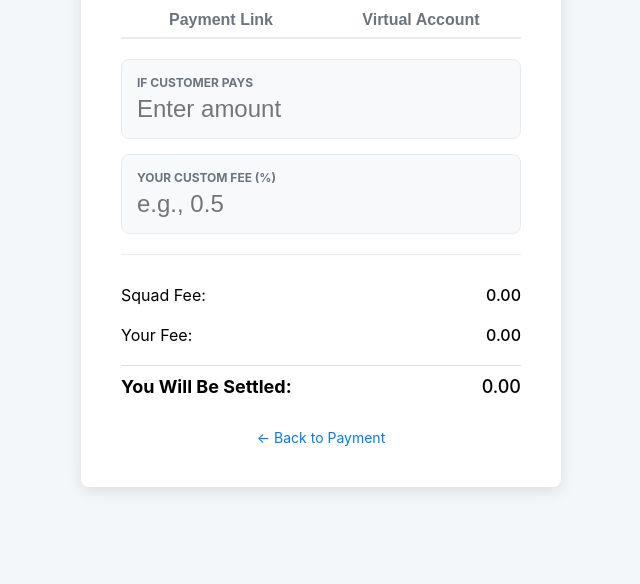
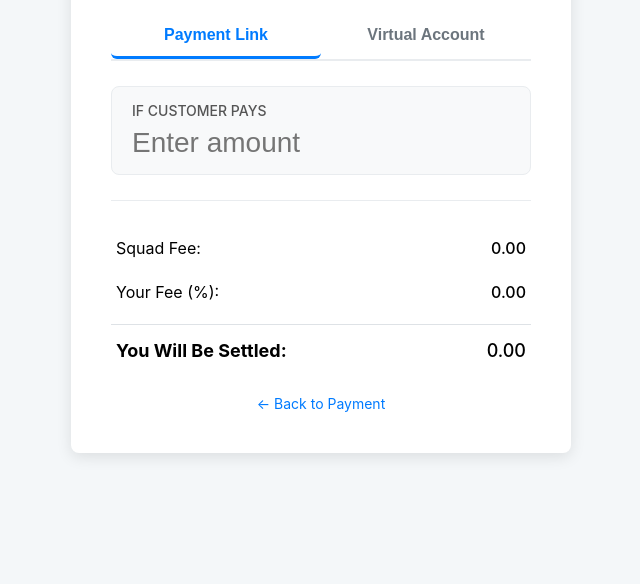
Before and after one commit to alagaddonjuan/q4pay-lotto-app, a website: page calculator.html in a window 1280 px wide. Shown: the part 216-800 px from the top of the page, without its empty margins (319-959 px from the left). Drawn offline with Linux system fonts and the light colour scheme.

Commit message:
feat: Add pricing calculator with sections

```diff
--- a/calculator.html
+++ b/calculator.html
@@ -20,11 +20,6 @@
             <input type="number" id="amount-input" placeholder="Enter amount">
         </div>
 
-        <div class="calculator-box">
-            <label>YOUR CUSTOM FEE (%)</label>
-            <input type="number" id="custom-fee-input" placeholder="e.g., 0.5">
-        </div>
-
         <hr class="separator">
 
         <div class="result-row">
@@ -32,7 +27,7 @@
             <span id="squad-fee-output">0.00</span>
         </div>
         <div class="result-row">
-            <span>Your Fee:</span>
+            <span>Your Fee (<span id="your-fee-percentage"></span>%):</span>
             <span id="custom-fee-output">0.00</span>
         </div>
         <div class="result-row total">
--- a/calculator.js
+++ b/calculator.js
@@ -1,22 +1,23 @@
 // --- Element References ---
 const amountInput = document.getElementById('amount-input');
-const customFeeInput = document.getElementById('custom-fee-input');
 const settlementOutput = document.getElementById('settlement-output');
 const squadFeeOutput = document.getElementById('squad-fee-output');
 const customFeeOutput = document.getElementById('custom-fee-output');
 const tabButtons = document.querySelectorAll('.tab-button');
 
-// --- State and Constants ---
-let activeTab = 'paymentLink';
+// --- Configuration Constants ---
+// **** EDIT YOUR CUSTOM FEE PERCENTAGE HERE ****
+const YOUR_CUSTOM_FEE_PERCENTAGE = 0.5; // Example: 0.5%
+
 const SQUAD_FEES = {
     paymentLink: { percentage: 1.20, cap: 1500 },
     virtualAccount: { percentage: 0.25, cap: 1000 }
 };
+let activeTab = 'paymentLink';
 
 // --- Functions ---
 function calculateCharges() {
     const amount = parseFloat(amountInput.value) || 0;
-    const customFeePercent = parseFloat(customFeeInput.value) || 0;
 
     if (amount <= 0) {
         resetOutputs();
@@ -26,13 +27,12 @@ function calculateCharges() {
     // Calculate Squad Fee based on the active tab
     const feeConfig = SQUAD_FEES[activeTab];
     let squadFee = amount * (feeConfig.percentage / 100);
-    // Apply the fee cap
     if (squadFee > feeConfig.cap) {
         squadFee = feeConfig.cap;
     }
 
-    // Calculate your custom fee
-    const customFee = amount * (customFeePercent / 100);
+    // Calculate your custom fee using the constant
+    const customFee = amount * (YOUR_CUSTOM_FEE_PERCENTAGE / 100);
 
     // Calculate final settlement
     const totalFees = squadFee + customFee;
@@ -46,11 +46,10 @@ function calculateCharges() {
 
 function switchTab(tabName) {
     activeTab = tabName;
-    // Update active class on buttons
     tabButtons.forEach(button => {
-        button.classList.toggle('active', button.textContent.toLowerCase().includes(tabName.toLowerCase()));
+        const buttonIdentifier = button.getAttribute('onclick').includes('paymentLink') ? 'paymentLink' : 'virtualAccount';
+        button.classList.toggle('active', buttonIdentifier === tabName);
     });
-    // Recalculate fees when tab switches
     calculateCharges();
 }
 
@@ -62,7 +61,6 @@ function resetOutputs() {
 
 // --- Event Listeners ---
 amountInput.addEventListener('input', calculateCharges);
-customFeeInput.addEventListener('input', calculateCharges);
 
 // Initialize the view for the default active tab
 window.onload = () => switchTab('paymentLink');
--- a/style.css
+++ b/style.css
@@ -1,3 +1,5 @@
+/* ===== GENERAL STYLES (Used on all pages) ===== */
+
 body {
     font-family: -apple-system, BlinkMacSystemFont, "Segoe UI", Roboto, Helvetica, Arial, sans-serif;
     background-color: #f4f7f9;
@@ -6,6 +8,8 @@ body {
     align-items: center;
     height: 100vh;
     margin: 0;
+    padding: 20px;
+    box-sizing: border-box;
 }
 
 .payment-container {
@@ -14,24 +18,34 @@ body {
     border-radius: 8px;
     box-shadow: 0 4px 15px rgba(0, 0, 0, 0.1);
     width: 100%;
-    max-width: 400px;
+    max-width: 420px;
 }
 
 h2 {
     text-align: center;
     color: #333;
+    margin-top: 0;
     margin-bottom: 30px;
+}
+
+p {
+    text-align: center;
+    color: #6c757d;
+    margin-top: -15px;
+    margin-bottom: 25px;
 }
 
 .input-group {
     margin-bottom: 20px;
 }
 
-label {
+.input-group label,
+.calculator-box label {
     display: block;
     margin-bottom: 8px;
     color: #555;
     font-weight: 500;
+    font-size: 14px;
 }
 
 input {
@@ -39,7 +53,7 @@ input {
     padding: 12px;
     border: 1px solid #ccc;
     border-radius: 6px;
-    box-sizing: border-box; /* Important */
+    box-sizing: border-box;
     font-size: 16px;
 }
 
@@ -69,9 +83,9 @@ button:hover {
     display: block;
     margin-left: auto;
     margin-right: auto;
-    margin-bottom: 30px; /* Adds space below the logo */
-    width: 150px; /* Adjust the width as needed */
-    height: auto; /* Maintains the aspect ratio */
+    margin-bottom: 30px;
+    width: 150px;
+    height: auto;
 }
 
 .link-container {
@@ -89,78 +103,61 @@ button:hover {
     text-decoration: underline;
 }
 
-/* Styles for the calculator page */
+/* ===== PRICING CALCULATOR STYLES ===== */
+
+.tab-container {
+    display: flex;
+    border-bottom: 2px solid #e9ecef;
+    margin-bottom: 25px;
+}
+
+.tab-button {
+    flex: 1; /* Make buttons share space */
+    padding: 12px 15px;
+    border: none;
+    background: none;
+    cursor: pointer;
+    font-size: 16px;
+    color: #6c757d;
+    border-bottom: 3px solid transparent;
+    transition: all 0.2s ease-in-out;
+}
+
+.tab-button.active {
+    color: #007bff;
+    font-weight: bold;
+    border-bottom: 3px solid #007bff;
+}
+
 .calculator-box {
     background-color: #f8f9fa;
     border: 1px solid #e9ecef;
     border-radius: 8px;
-    padding: 15px;
-    margin-bottom: 15px;
+    padding: 15px 20px;
+    margin-bottom: 20px;
 }
 
-.calculator-box label {
-    font-size: 12px;
-    color: #6c757d;
-    font-weight: bold;
-    display: block;
-    margin-bottom: 5px;
-}
-
-.calculator-box input, .calculator-box span {
-    font-size: 24px;
+.calculator-box input {
+    font-size: 28px;
     font-weight: 500;
     color: #212529;
     width: 100%;
-    display: block;
-}
-
-.calculator-box input {
     background: none;
     border: none;
     padding: 0;
 }
 
-.calculator-box input:focus {
-    outline: none;
-}
-
-.result-box {
-    background-color: transparent;
-}
-/* Styles for the new calculator */
-.tab-container {
-    display: flex;
-    margin-bottom: 20px;
-    border-bottom: 2px solid #e9ecef;
-}
-
-.tab-button {
-    padding: 10px 15px;
-    border: none;
-    background: none;
-    cursor: pointer;
-    font-size: 16px;
-    color: #6c757d;
-    position: relative;
-    bottom: -2px;
-}
-
-.tab-button.active {
-    color: #007bff;
-    font-weight: bold;
-    border-bottom: 2px solid #007bff;
-}
-
 .separator {
     border: none;
     border-top: 1px solid #e9ecef;
-    margin: 20px 0;
+    margin: 25px 0;
 }
 
 .result-row {
     display: flex;
     justify-content: space-between;
-    padding: 10px 0;
+    align-items: center;
+    padding: 12px 5px;
     font-size: 16px;
 }
 
@@ -173,5 +170,5 @@ button:hover {
     font-weight: bold;
     border-top: 1px solid #dee2e6;
     margin-top: 10px;
-    padding-top: 10px;
+    padding-top: 15px;
 }
```
